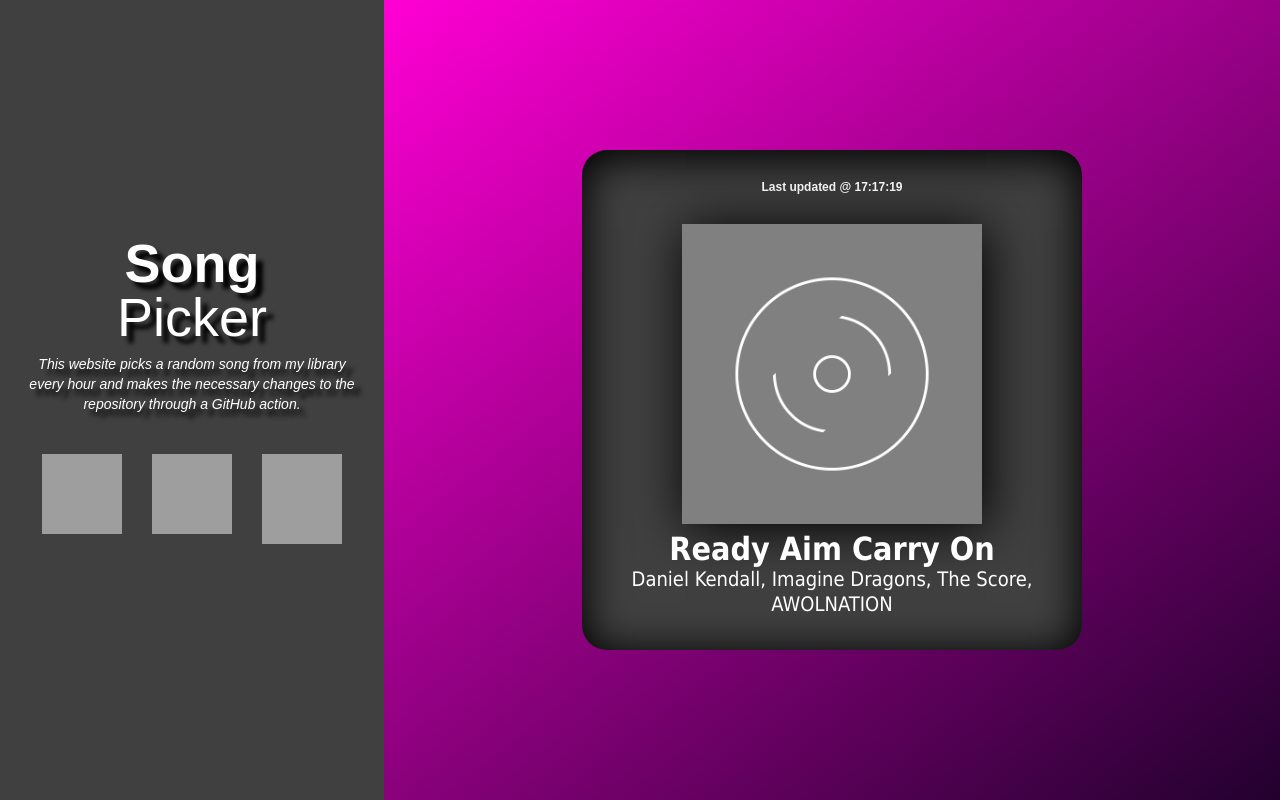
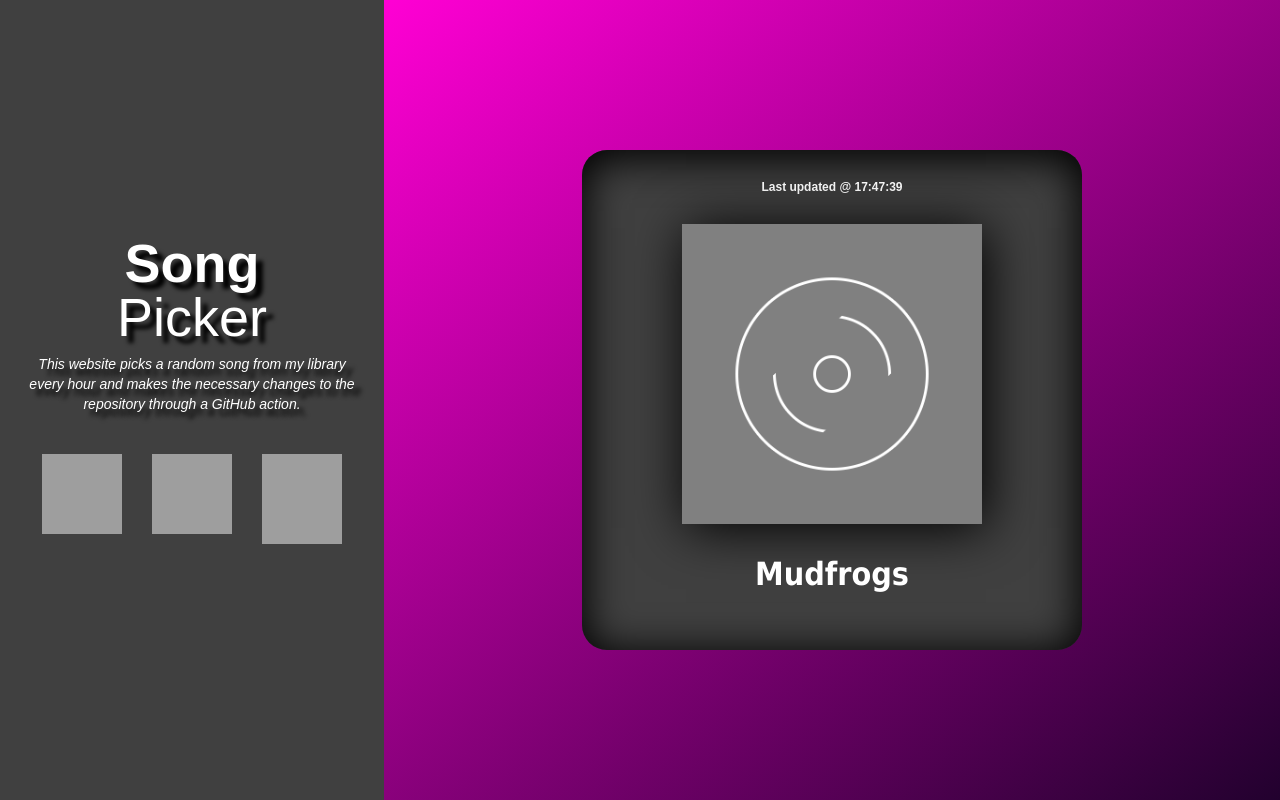
Before and after one commit to TeamNightSky/song-dynamics, a plain HTML site: page index.html in a window 1280 px wide. Drawn offline with Linux system fonts and the light colour scheme; grey boxes are pictures that could not be loaded; a script that the page names is missing.

Commit message:
Updated song website at 17:47:39

```diff
--- a/index.html
+++ b/index.html
@@ -34,12 +34,12 @@
         </div>
         <div class="song-container">
             <div class="song-content-box">
-                <div class="updated-last">Last updated @ 17:17:19</div>
+                <div class="updated-last">Last updated @ 17:47:39</div>
                 <div class="song-content-container">
                     <img src="static/img/noimage.png" loading="lazy" width="300" alt="" class="song-pic"/>
                     <div class="song-content-head">
-                        <h2 class="song-title">Ready Aim Carry On</h2>
-                        <p class="song-author">Daniel Kendall, Imagine Dragons, The Score, AWOLNATION</p>
+                        <h2 class="song-title">Mudfrogs</h2>
+                        <p class="song-author"></p>
                     </div>
                 </div>
             </div>
```
